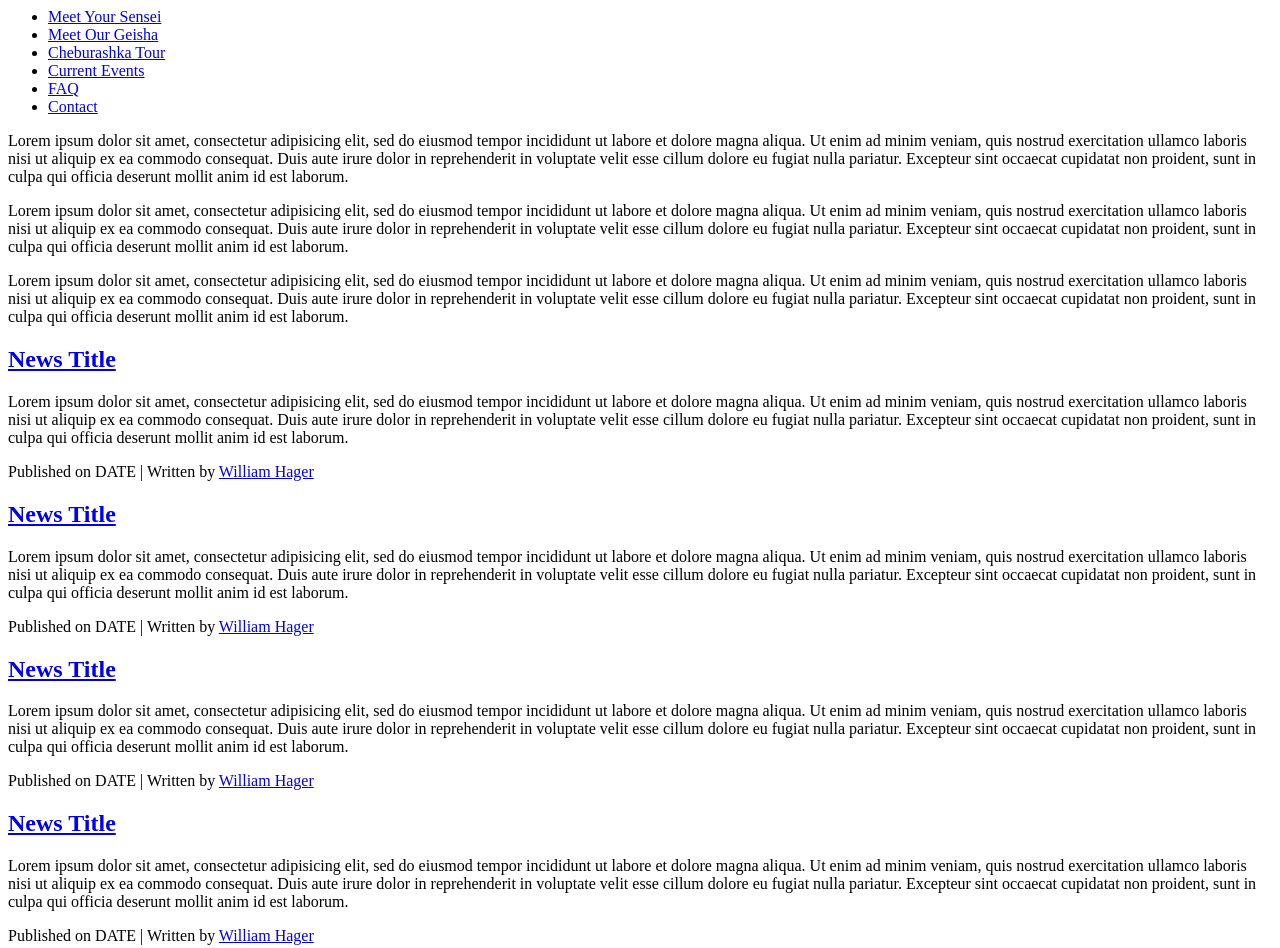
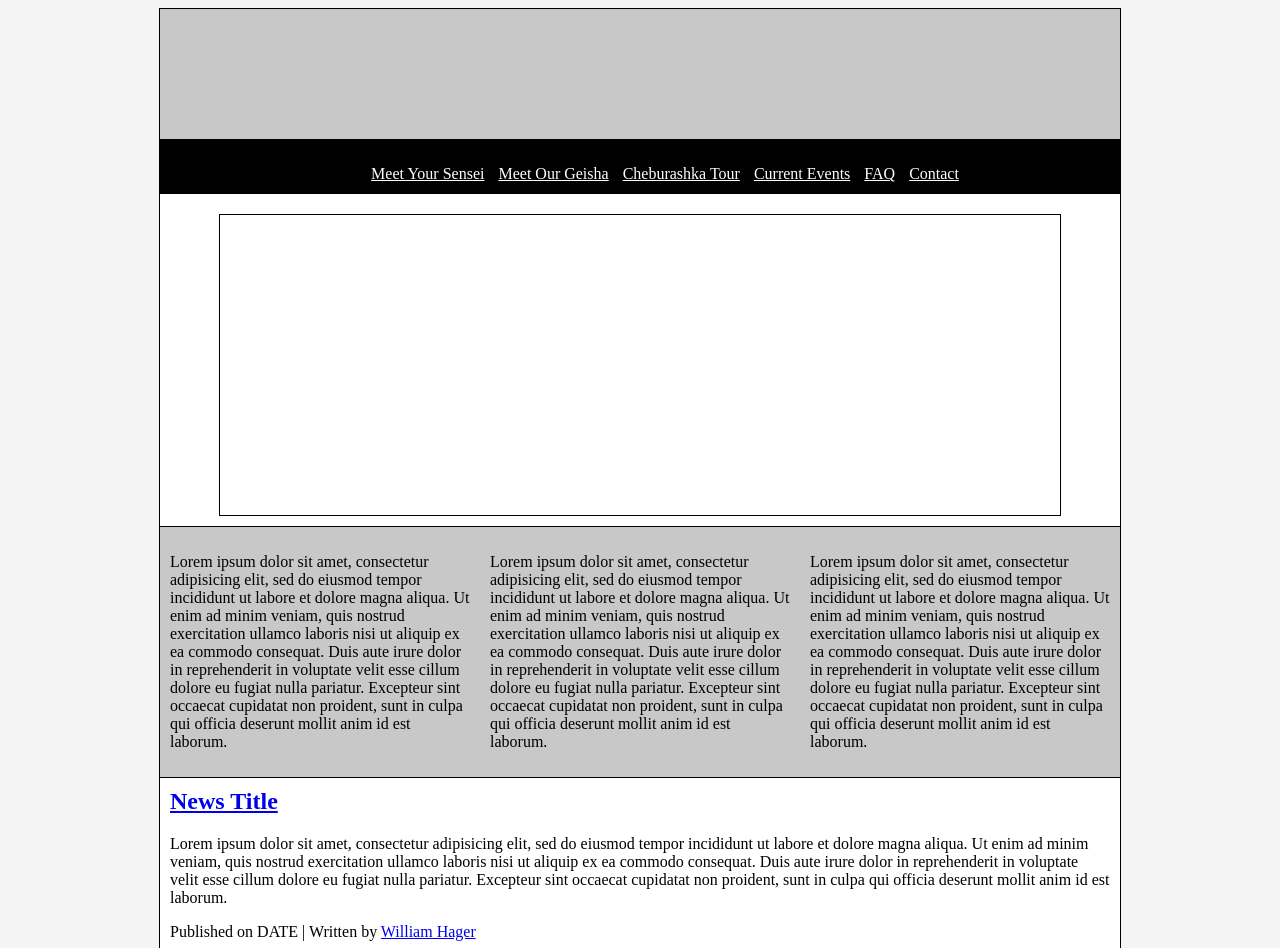
Before and after one commit to Dadidam/my-responsive, a plain HTML site: page index.html in a window 1280 px wide. Shown: the top 948 px of the page. Drawn offline with Linux system fonts and the light colour scheme.

Commit message:
Added style rules for high resolution wireframe

```diff
--- a/index.html
+++ b/index.html
@@ -68,6 +68,25 @@
 			</div>
 		</article>
 
+		<footer>
+
+			<nav>
+
+				<ul>
+
+					<li><a href="#">Meet Your Sensei</a></li>
+					<li><a href="#">Meet Our Geisha</a></li>
+					<li><a href="#">Cheburashka Tour</a></li>
+					<li><a href="#">Current Events</a></li>
+					<li><a href="#">FAQ</a></li>
+					<li><a href="#">Contact</a></li>
+
+				</ul>
+
+			</nav>
+
+		</footer>
+
 	</div>
 </body>
 </html>
--- a/styles.css
+++ b/styles.css
@@ -1,14 +1,74 @@
 /* low resolution, 480px and below */
 @media only screen and (max-width: 480px) {
-	h1 { color: red; }
+  h1 {
+    color: red;
+  }
 }
 
 /* medium resolution, 481px to 1023px */
 @media only screen and (min-width: 481px) {
-	h1 { color: blue; }
+  h1 {
+    color: blue;
+  }
 }
 
 /* high resolution, 1024px and higher */
 @media only screen and (min-width: 1024px) {
-	h1 { color: black; }
+  p {
+    color: rgb(0, 0, 0);
+  }
+  body {
+    background: rgb(244, 244, 244);
+  }
+  #master {
+    background: rgb(255, 255, 255);
+    border: 1px solid rgb(0, 0, 0);
+    margin: 0 auto;
+    width: 960px;
+	}
+	header {
+		background: rgb(200,200,200);
+		height: 130px;
+		width: 960px;
+	}
+	nav {
+		background: rgb(0,0,0);
+		height: 35px;
+		margin-bottom: 20px;
+		padding: 10px 0;
+		text-align: center;
+		width: 960px;
+	}
+	nav li {
+		display: inline;
+		margin-left: 10px;
+	}
+	nav li a {
+		color: rgb(255, 255, 255);
+	}
+	#slideshow {
+		border: 1px solid rgb(0, 0, 0);
+		height: 300px;
+		margin: 10px auto;
+		width: 840px;
+	}
+	.contentbox {
+		background: rgb(200,200,200);
+		border-bottom: 1px solid rgb(0, 0, 0);
+		border-top: 1px solid rgb(0, 0, 0);
+		float: left;
+		margin-bottom: 10px;
+		padding: 10px;
+		width: 300px;
+	}
+	article {
+		width: 940px;
+		margin-left: 10px;
+	}
+	.news {
+		margin-bottom: 20px;
+	}
+	footer nav {
+		margin-bottom: 0;
+	}
 }
```
